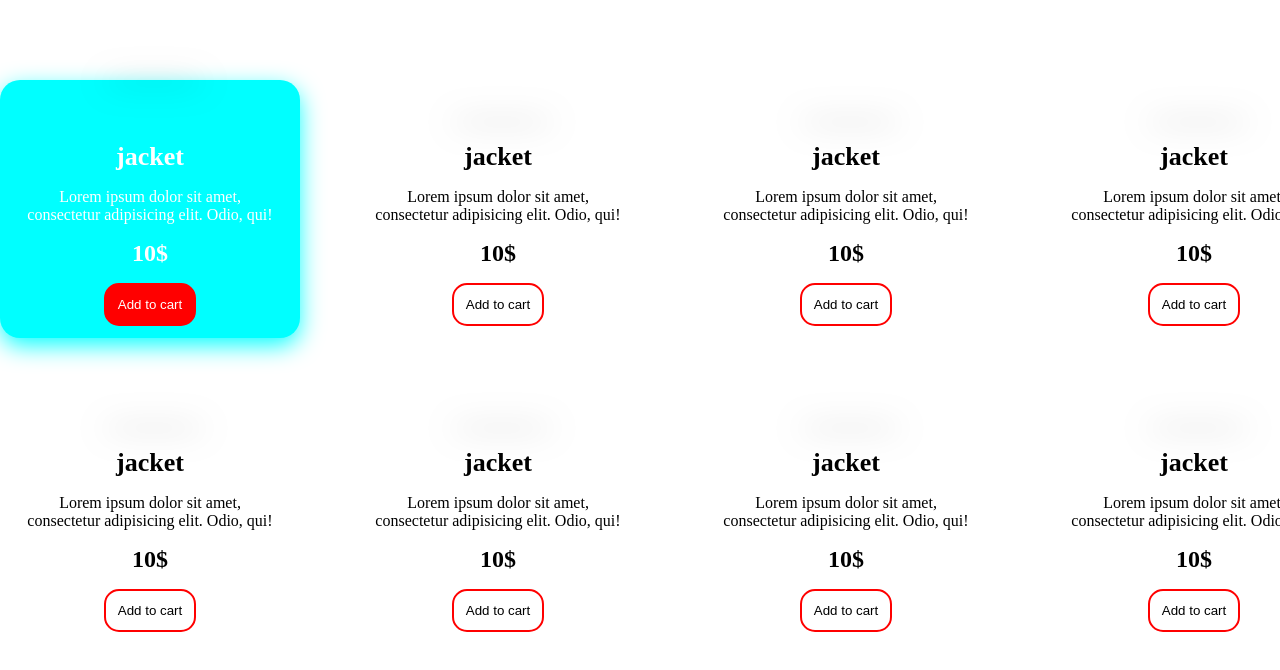
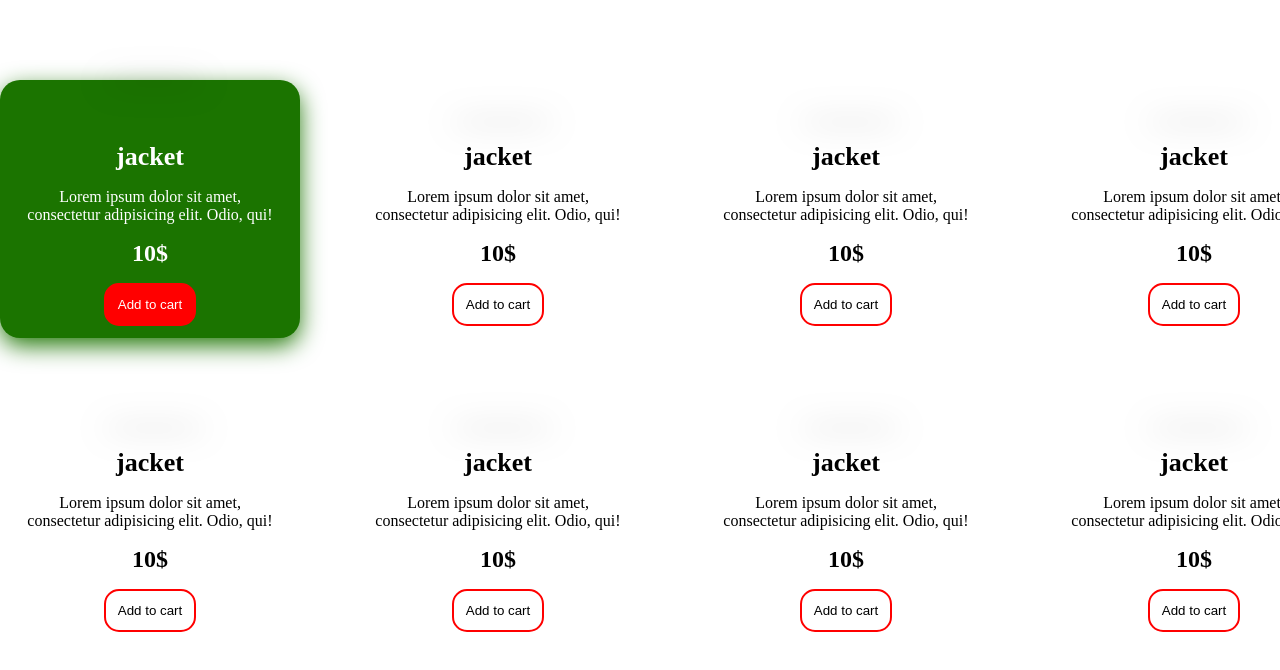
Before and after one commit to SINA-FP/grid, a plain HTML site: page index.html in a window 1280 px wide. In both pictures the pointer is over the element 150 px from the left and 209 px from the top of the page. Shown: the top 670 px of the page. Drawn offline with Linux system fonts and the light colour scheme.

Commit message:
css styles

```diff
--- a/assets/css/style.css
+++ b/assets/css/style.css
@@ -32,8 +32,8 @@ img {
 }
 
 .gridItem:hover {
-    background-color: aqua;
-    box-shadow: 0 8px 24px -1px aqua;
+    background-color: #1b7400;
+    box-shadow: 0 8px 24px -1px #1b7400;
 }
 
 .gridItem:hover .description {
```
